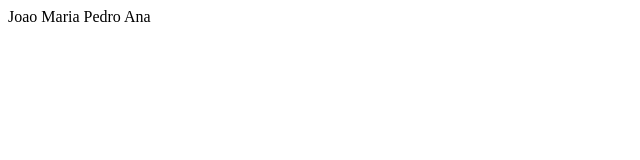
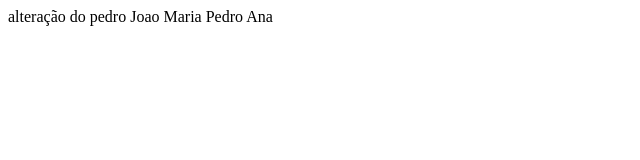
Before and after one commit to RaissaSouza23/projeto_2b, a plain HTML site: page index.html in a window 1280 px wide. Shown: the whole page, without its empty margins (0-640 px from the left). Drawn offline with Linux system fonts and the light colour scheme.

Commit message:
versao pedro

```diff
--- a/index.html
+++ b/index.html
@@ -7,6 +7,7 @@
     <title>Document</title>
 </head>
 <body>
+    alteração do pedro
     Joao
     Maria
     Pedro
```
